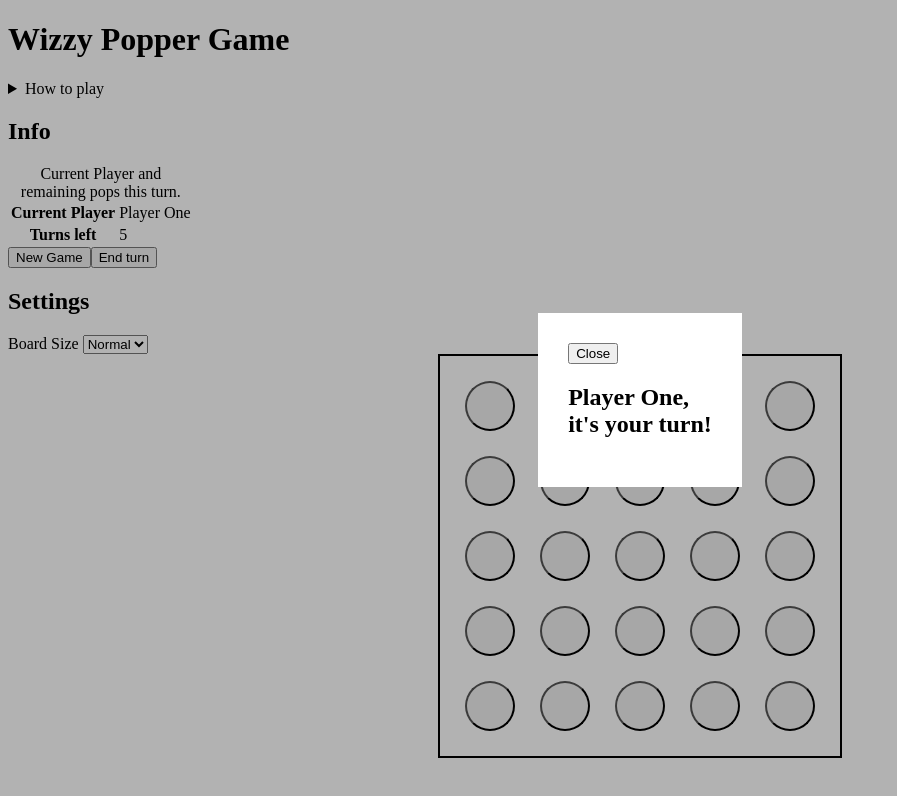
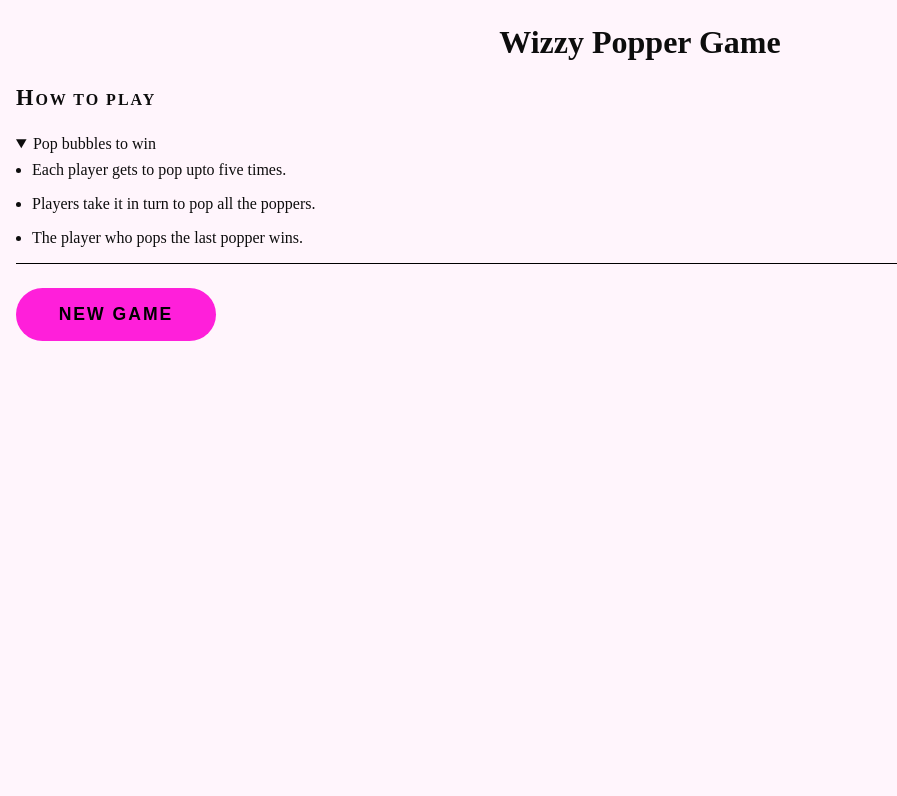
Before and after one commit to AdrianBateman/VuePopperGame, a Vue app: page / in a window 1280 px wide. Shown: the top 796 px of the page, without its empty margins (0-897 px from the left). Built offline with nearby package versions, Linux system fonts and the light colour scheme.

Commit message:
Begin base style, style title, how-to and initial button

```diff
--- a/index.html
+++ b/index.html
@@ -8,7 +8,7 @@
     <link rel="stylesheet" href="/dist/main.css"/>
 </head>
 <body>
-<div id="app"></div>
+<div id="app" title="Wizzy Popper Game"></div>
 <script async src="dist/main.js"></script>
 </body>
 </html>
--- a/src/App.vue
+++ b/src/App.vue
@@ -1,11 +1,11 @@
 <template>
   <div class="title">
-    <h1 class="title-text">{{ store.title }}</h1>
+    <h1 class="title__text">{{ store.title }}</h1>
   </div>
 
-  <how-to/>
+  <how-to />
 
-  <section v-if="!store.game.winner">
+  <main v-if="store.game.isActive"  title="Play game">
     <score-board
       v-if="store.poppers.length"
       :number-poppers="store.game.numberPoppers"
@@ -15,9 +15,7 @@
     />
 
     <nav>
-      <button
-        @click.prevent="handleNewGameClick"
-      >New Game</button>
+      <button @click.prevent="handleNewGameClick">New Game</button>
 
       <button
         v-if="store.poppers.length"
@@ -28,32 +26,29 @@
       </button>
     </nav>
 
-    <game-settings
-      @changeboardsize="handleChangeBoardSize"
-    />
+    <game-settings @changeboardsize="handleChangeBoardSize" />
 
-    <game-board/>
-  </section>
+    <game-board />
+  </main>
 
-  <section v-else>
-    <h2>{{ store.game.winner }} Wins!</h2>
+  <main v-else title="Play game">
+    <h2 v-if="store.game.winner">{{ store.game.winner }} Wins!</h2>
 
-    <button @click.prevent="handleNewGameClick">New Game</button>
-  </section>
+    <button class="button" @click.prevent="handleNewGameClick">New Game</button>
+  </main>
 
   <light-box
     :isOpen="store.lightBoxOpenState"
     @closelightbox="handleCloseLightbox"
   >
     <h1>
-      {{ store.getCurrentPlayer }},<br>
+      {{ store.getCurrentPlayer }},<br />
       it's your turn!
     </h1>
   </light-box>
 </template>
 
 <script>
-import { ref } from 'vue';
 import { useStore } from "./state/store";
 import { settingsStore } from "./state/settings-store";
 
@@ -61,7 +56,7 @@ import HowTo from "./components/how-to/how-to.vue";
 import ScoreBoard from "./components/score-board/score-board.vue";
 import GameSettings from "./components/game-settings/game-settings.vue";
 import GameBoard from "./components/game-board/game-board.vue";
-import LightBox from "./components/light-box/light-box.vue"
+import LightBox from "./components/light-box/light-box.vue";
 
 export default {
   name: "App",
@@ -78,7 +73,7 @@ export default {
 
     const openLightBox = () => {
       store.setLightBoxOpenState(true);
-    }
+    };
 
     const handleEndTurnButton = () => {
       store.startChangePlayer();
@@ -86,30 +81,31 @@ export default {
     };
 
     const addPlayers = () => {
-      store.addPlayer({name: 'Player One', remainingTurns: 5});
-      store.addPlayer({name: 'Player Two', remainingTurns: 5});
-    }
+      store.addPlayer({ name: "Player One", remainingTurns: 5 });
+      store.addPlayer({ name: "Player Two", remainingTurns: 5 });
+    };
 
     const handleNewGameClick = () => {
       store.$reset();
       addPlayers();
       store.setGameBoardSize(settings.getBoardSize);
       store.setPoppers();
+      store.setGameIsActive(true);
       openLightBox();
-    }
+    };
 
     const handleChangeBoardSize = () => {
       store.$reset();
       store.setGameBoardSize(settings.getBoardSize);
       store.setPoppers();
       addPlayers();
+      store.setGameIsActive(true);
       openLightBox();
-    }
+    };
 
     const handleCloseLightbox = () => {
-
       store.setLightBoxOpenState(false);
-    }
+    };
 
     addPlayers();
     store.setPoppers();
@@ -125,5 +121,42 @@ export default {
 };
 </script>
 
-<style scoped lang="scss">
+<style lang="scss">
+* {
+  margin: 0;
+  padding: 0;
+}
+* + * {
+  margin-top: 1.5rem;
+}
+
+body {
+  font-size: 16px;
+  background-color: hsl(315, 100%, 98%);
+  color: hsl(0, 0%, 5%);
+}
+
+#app {
+  width: calc(100vw - 2rem);
+  margin: 0 auto;
+  overflow-x: hidden;
+}
+
+.title {
+  &__text {
+    text-align: center;
+  }
+}
+
+.button {
+  padding: 1rem 2rem;
+  border-radius: 2rem;
+  min-width: 200px;
+  background-color: hsl(310, 100%, 56%);
+  text-transform: uppercase;
+  letter-spacing: 2px;
+  font-weight: 600;
+  font-size: 1.1rem;
+  border: none;
+}
 </style>
--- a/src/components/how-to/how-to.vue
+++ b/src/components/how-to/how-to.vue
@@ -1,15 +1,16 @@
 <template>
-  <section class="how-to">
-    <details>
-      <summary class="how-to__title">How to play</summary>
+  <aside class="how-to" title="How to play">
+    <h2 class="how-to__summary">How to play</h2>
+    <details class="how-to__details" open>
+      <summary>Pop bubbles to win</summary>
 
-      <ul class="how-to__description">
-        <li>Each player gets to pop upto five times.</li>
-        <li>Players take it in turn to pop all the poppers.</li>
-        <li>The player who pops the last popper wins.</li>
+      <ul class="how-to-list how-to__list">
+        <li class="how-to-list__item">Each player gets to pop upto five times.</li>
+        <li class="how-to-list__item">Players take it in turn to pop all the poppers.</li>
+        <li class="how-to-list__item">The player who pops the last popper wins.</li>
       </ul>
     </details>
-  </section>
+  </aside>
 </template>
 
 <script>
@@ -23,6 +24,36 @@ export default {
 };
 </script>
 
+<style scoped lang="scss">
+.how-to {
+  padding-bottom: 1rem;
+  border-bottom: 1px solid black;
 
-<style scoped lang="scss">
+
+  &__summary {
+    font-size: 1rem;
+    text-transform: uppercase;
+    letter-spacing: 2px;
+
+    &::first-letter {
+      font-size: 1.4rem;
+    }
+  }
+}
+
+.how-to-list {
+  margin-top: .5rem;
+
+  &__item {
+    margin: 1rem;
+
+    &:first-of-type {
+      margin-top: 0;
+    }
+
+    &:last-of-type {
+      margin-bottom: 0;
+    }
+  }
+}
 </style>
--- a/src/state/store.js
+++ b/src/state/store.js
@@ -9,10 +9,11 @@ export const useStore = defineStore('main', {
         remainingPoppers: 25,
         winner: undefined,
         currentPlayer: 0,
+        isActive: false,
       },
       poppers: [],
       players: [],
-      lightBoxOpenState: true,
+      lightBoxOpenState: false,
     }
   },
   // TODO: export this to seperate file
@@ -78,8 +79,13 @@ export const useStore = defineStore('main', {
       this.game.numberPoppers = size;
       this.game.remainingPoppers = size;
     },
+
     setLightBoxOpenState(newValue) {
       this.lightBoxOpenState = newValue;
-    }
+    },
+
+    setGameIsActive(newValue) {
+      this.game.isActive = newValue;
+    },
   },
 });
```
